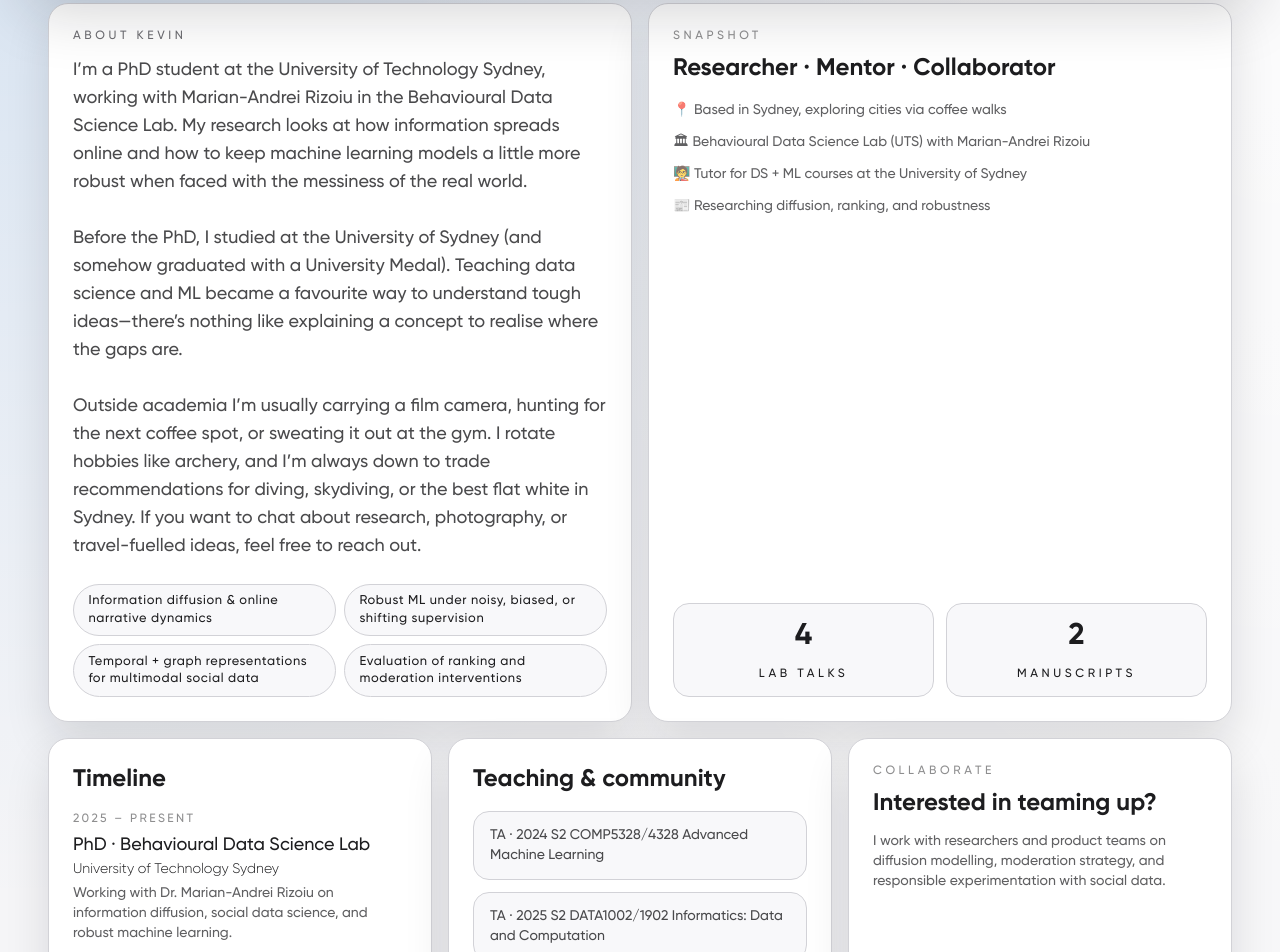
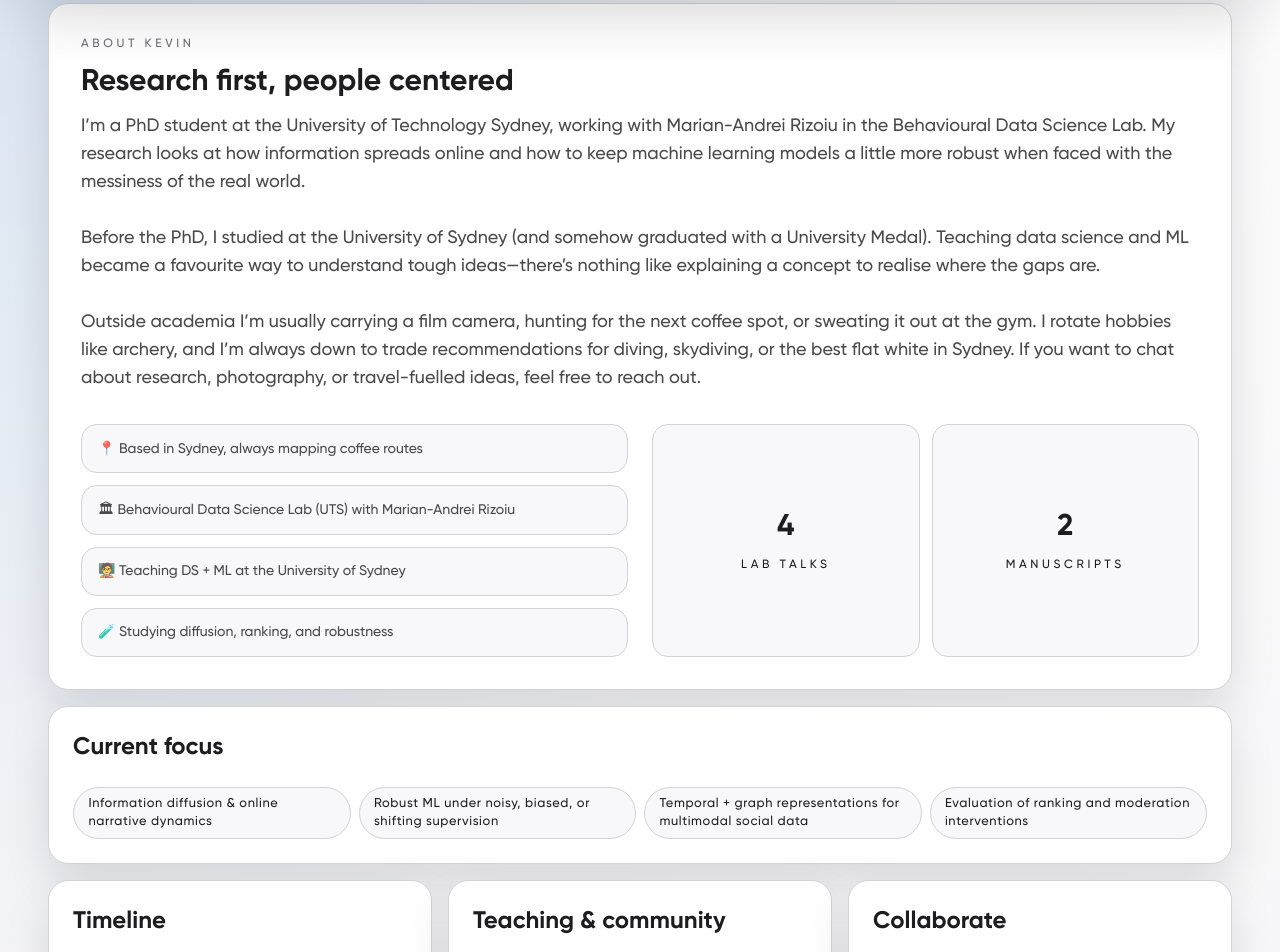
Before and after one commit to kyxzhe/kyxzhe.github.io, a Next.js app: page /about in a window 1280 px wide. Shown: the part 120-1072 px from the top of the page. Built offline with nearby package versions, Linux system fonts and the light colour scheme.

Commit message:
refactor: simplify about layout

```diff
--- a/src/app/about/page.tsx
+++ b/src/app/about/page.tsx
@@ -8,8 +8,6 @@ import { contactInfo } from "@/lib/constants/contact";
 import {
   cardVariants,
   containerVariants,
-  iconVariants,
-  textVariants,
 } from "@/lib/animation/variants";
 
 const timeline = [
@@ -66,38 +64,45 @@ export default function AboutPage() {
         initial="hidden"
         animate="visible"
       >
-        <section className="grid grid-cols-1 lg:grid-cols-2 gap-4">
-          <motion.div
+        <motion.section
+          className="surface-card p-6 lg:p-8 flex flex-col gap-8"
+          variants={cardVariants}
+          initial="hidden"
+          animate="visible"
+        >
+          <div className="flex flex-col gap-3">
+            <p className="text-xs uppercase tracking-[0.3em] text-muted-foreground">About Kevin</p>
+            <h1 className="text-3xl font-semibold">Research first, people centered</h1>
+            <p className="text-base md:text-lg text-foreground/80 whitespace-pre-line">{aboutIntro}</p>
+          </div>
+          <div className="grid grid-cols-1 lg:grid-cols-2 gap-6">
+            <ul className="flex flex-col gap-3 text-sm text-foreground/80">
+              <li className="card-row">📍 Based in Sydney, always mapping coffee routes</li>
+              <li className="card-row">🏛 Behavioural Data Science Lab (UTS) with Marian-Andrei Rizoiu</li>
+              <li className="card-row">🧑‍🏫 Teaching DS + ML at the University of Sydney</li>
+              <li className="card-row">🧪 Studying diffusion, ranking, and robustness</li>
+            </ul>
+            <div className="grid grid-cols-2 gap-3">
+              <div className="card-row flex-col text-center justify-center">
+                <p className="text-3xl font-semibold">4</p>
+                <p className="text-xs uppercase tracking-[0.3em]">Lab talks</p>
+              </div>
+              <div className="card-row flex-col text-center justify-center">
+                <p className="text-3xl font-semibold">2</p>
+                <p className="text-xs uppercase tracking-[0.3em]">Manuscripts</p>
+              </div>
+            </div>
+          </div>
+        </motion.section>
+
+        <motion.section
           className="surface-card p-6 flex flex-col gap-6"
           variants={cardVariants}
           initial="hidden"
           animate="visible"
-            whileHover="hover"
         >
-            <div>
-              <motion.p
-                className="uppercase tracking-[0.3em] text-xs text-muted-foreground mb-3"
-                variants={textVariants}
-                initial="hidden"
-                animate="visible"
-              >
-                About Kevin
-              </motion.p>
-              <motion.p
-                className="text-base md:text-lg text-foreground/80 whitespace-pre-line"
-                variants={textVariants}
-                initial="hidden"
-                animate="visible"
-              >
-                {aboutIntro}
-              </motion.p>
-            </div>
-            <motion.ul
-              className="grid grid-cols-1 sm:grid-cols-2 gap-2"
-              variants={textVariants}
-              initial="hidden"
-              animate="visible"
-            >
+          <h2 className="text-2xl font-semibold">Current focus</h2>
+          <ul className="grid grid-cols-1 sm:grid-cols-2 lg:grid-cols-4 gap-2">
             {researchFocus.map((item) => (
               <li
                 key={item}
@@ -106,61 +111,8 @@ export default function AboutPage() {
                 {item}
               </li>
             ))}
-            </motion.ul>
-          </motion.div>
-
-          <motion.div
-            className="surface-card p-6 flex flex-col justify-between"
-            variants={cardVariants}
-            initial="hidden"
-            animate="visible"
-          >
-            <div>
-              <motion.p
-                className="text-xs uppercase tracking-[0.3em] text-foreground/50 mb-2"
-                variants={textVariants}
-                initial="hidden"
-                animate="visible"
-              >
-                Snapshot
-              </motion.p>
-              <motion.h2
-              className="text-2xl font-semibold mb-4"
-              variants={textVariants}
-              initial="hidden"
-              animate="visible"
-            >
-              Researcher · Mentor · Collaborator
-            </motion.h2>
-              <motion.ul
-                className="flex flex-col gap-3 text-sm text-foreground/70"
-                variants={textVariants}
-                initial="hidden"
-                animate="visible"
-              >
-                <li>📍 Based in Sydney, exploring cities via coffee walks</li>
-                <li>🏛 Behavioural Data Science Lab (UTS) with Marian-Andrei Rizoiu</li>
-                <li>🧑‍🏫 Tutor for DS + ML courses at the University of Sydney</li>
-                <li>📰 Researching diffusion, ranking, and robustness</li>
-              </motion.ul>
-            </div>
-            <motion.div
-              className="mt-6 grid grid-cols-2 gap-3"
-              variants={iconVariants}
-              initial="hidden"
-              animate="visible"
-            >
-              <div className="card-row flex-col text-center justify-center">
-                <p className="text-3xl font-semibold">4</p>
-                <p className="text-xs uppercase tracking-[0.3em]">Lab talks</p>
-              </div>
-              <div className="card-row flex-col text-center justify-center">
-                <p className="text-3xl font-semibold">2</p>
-                <p className="text-xs uppercase tracking-[0.3em]">Manuscripts</p>
-              </div>
-            </motion.div>
-          </motion.div>
-        </section>
+          </ul>
+        </motion.section>
 
         <section className="grid grid-cols-1 lg:grid-cols-3 gap-4">
           <motion.div
@@ -169,22 +121,12 @@ export default function AboutPage() {
             initial="hidden"
             animate="visible"
           >
-            <motion.h2
-              className="text-2xl font-semibold"
-              variants={textVariants}
-              initial="hidden"
-              animate="visible"
-            >
-              Timeline
-            </motion.h2>
+            <h2 className="text-2xl font-semibold">Timeline</h2>
             <div className="flex flex-col gap-4">
               {timeline.map((item) => (
-                <motion.div
+                <div
                   key={item.title}
                   className="border-b border-background/20 pb-4 last:border-b-0 last:pb-0"
-                  variants={textVariants}
-                  initial="hidden"
-                  animate="visible"
                 >
                   <p className="text-xs uppercase tracking-[0.2em] text-foreground/50 mb-1">
                     {item.period}
@@ -192,7 +134,7 @@ export default function AboutPage() {
                   <h3 className="text-lg font-medium">{item.title}</h3>
                   <p className="text-sm font-light mb-1">{item.org}</p>
                   <p className="text-sm text-foreground/70">{item.detail}</p>
-                </motion.div>
+                </div>
               ))}
             </div>
           </motion.div>
@@ -203,20 +145,8 @@ export default function AboutPage() {
             initial="hidden"
             animate="visible"
           >
-              <motion.h2
-                className="text-2xl font-semibold"
-                variants={textVariants}
-                initial="hidden"
-                animate="visible"
-              >
-                Teaching & community
-              </motion.h2>
-            <motion.ul
-              className="flex flex-col gap-3 text-foreground/80"
-              variants={textVariants}
-              initial="hidden"
-              animate="visible"
-            >
+            <h2 className="text-2xl font-semibold">Teaching & community</h2>
+            <ul className="flex flex-col gap-3 text-foreground/80">
               {contributions.map((item) => (
                 <li
                   key={item}
@@ -225,49 +155,21 @@ export default function AboutPage() {
                   {item}
                 </li>
               ))}
-            </motion.ul>
+            </ul>
           </motion.div>
 
           <motion.div
-            className="surface-card p-6 flex flex-col justify-between"
+            className="surface-card p-6 flex flex-col gap-4"
             variants={cardVariants}
             initial="hidden"
             animate="visible"
-            whileHover="hover"
           >
-            <div>
-              <motion.p
-                className="text-xs uppercase tracking-[0.3em] text-foreground/50 mb-2"
-                variants={textVariants}
-                initial="hidden"
-                animate="visible"
-              >
-                Collaborate
-              </motion.p>
-              <motion.h2
-                className="text-2xl font-semibold mb-3"
-                variants={textVariants}
-                initial="hidden"
-                animate="visible"
-              >
-                Interested in teaming up?
-              </motion.h2>
-              <motion.p
-                className="text-sm text-foreground/70"
-                variants={textVariants}
-                initial="hidden"
-                animate="visible"
-              >
-                I work with researchers and product teams on diffusion modelling,
+            <h2 className="text-2xl font-semibold">Collaborate</h2>
+            <p className="text-sm text-foreground/70">
+              I partner with researchers and product teams on diffusion modelling,
               moderation strategy, and responsible experimentation with social data.
-              </motion.p>
-            </div>
-            <motion.div
-              className="flex flex-col gap-2 mt-4"
-              variants={iconVariants}
-              initial="hidden"
-              animate="visible"
-            >
+            </p>
+            <div className="flex flex-col gap-2">
               <Link
                 href={`mailto:${contactInfo.email}`}
                 className="btn-primary inline-flex justify-center"
@@ -280,7 +182,7 @@ export default function AboutPage() {
               >
                 Back to work overview
               </Link>
-            </motion.div>
+            </div>
           </motion.div>
         </section>
       </motion.main>
```
Lines whose indentation alone changed are shown as unchanged.
